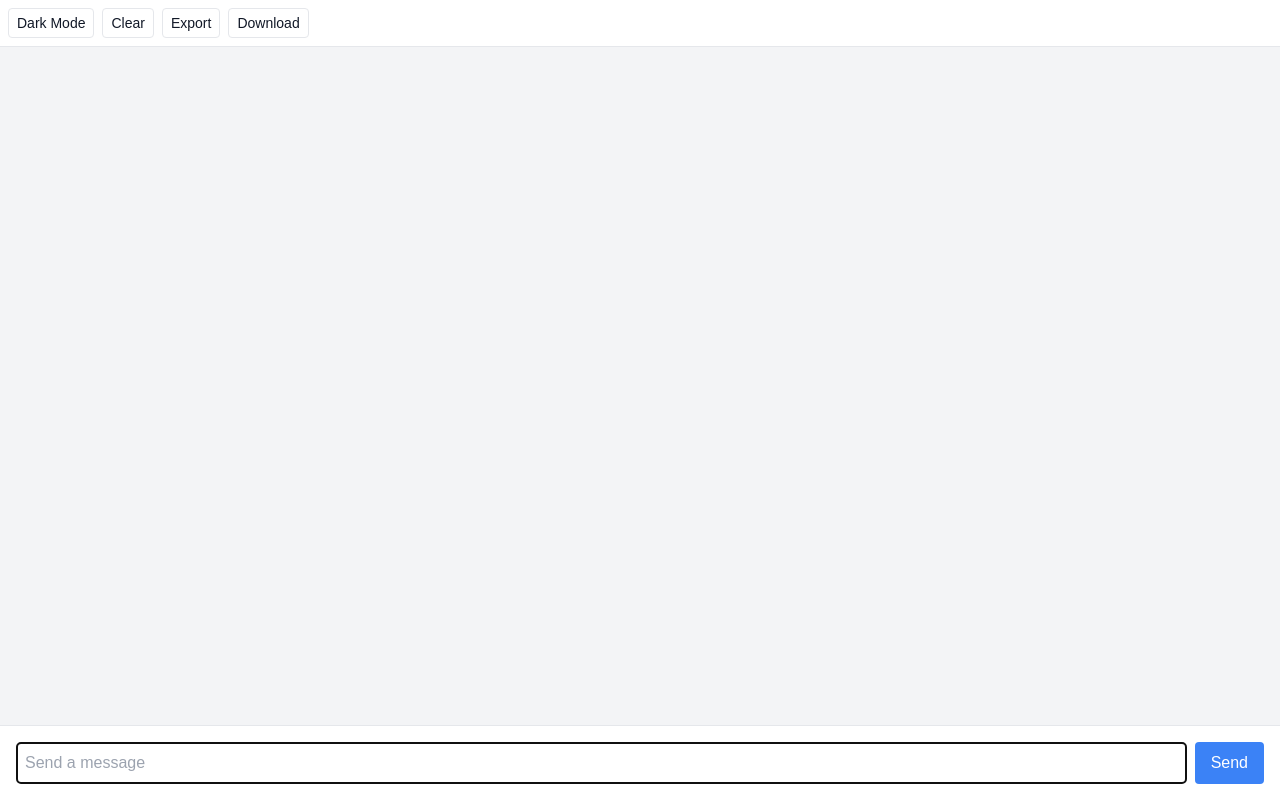
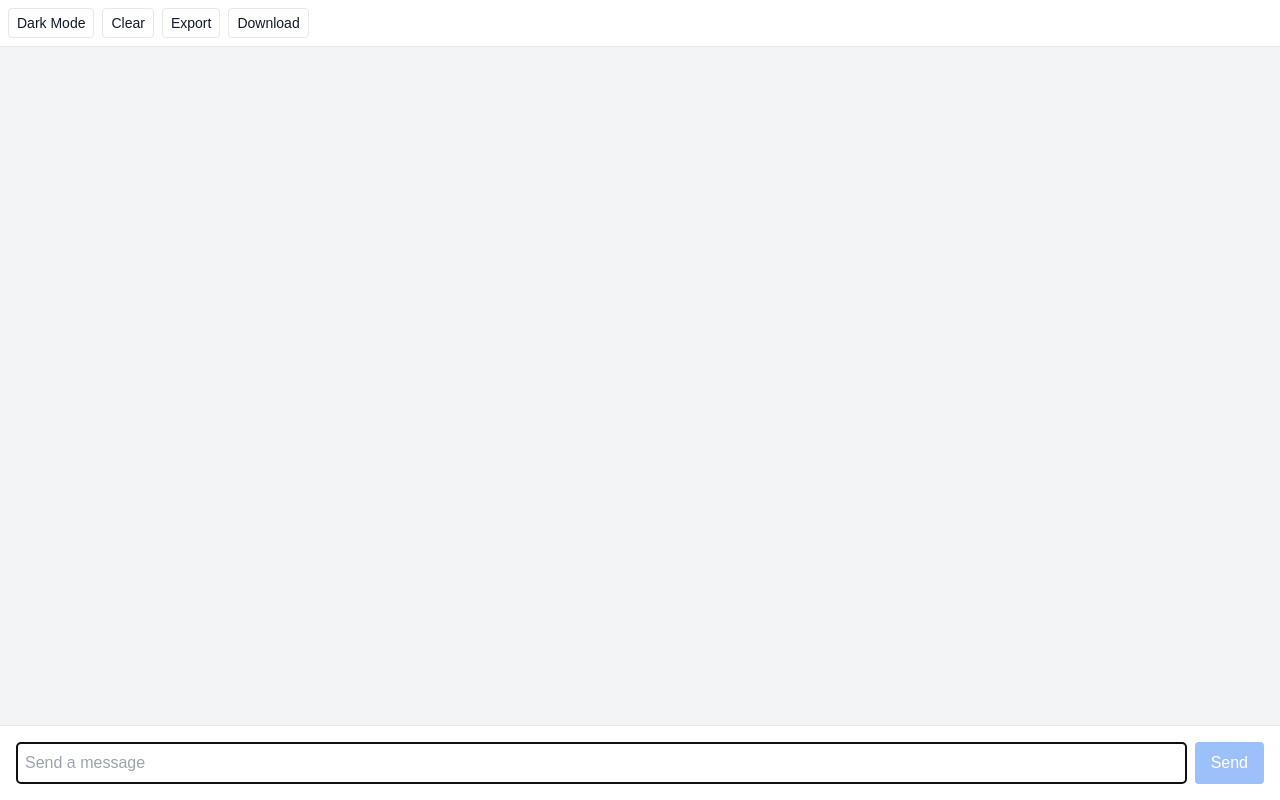
Before and after one commit to march-dave/react-next-anycase, a Next.js app: page / in a window 1280 px wide. Built offline with nearby package versions, Linux system fonts and the light colour scheme.

Commit message:
Disable send button when input empty

```diff
--- a/pages/chat.js
+++ b/pages/chat.js
@@ -7,6 +7,7 @@ export default function ChatPage() {
     { role: 'assistant', text: 'Hello, how can I help you today?', time: new Date().toLocaleTimeString() }
   ]);
   const [input, setInput] = useState('');
+  const disableSend = !input.trim();
 
   const handleSubmit = (e) => {
     e.preventDefault();
@@ -44,7 +45,7 @@ export default function ChatPage() {
             onKeyDown={handleKeyDown}
             placeholder="Send a message"
           />
-          <button type="submit" className="bg-blue-500 text-white rounded px-4 py-2">
+          <button type="submit" className="bg-blue-500 text-white rounded px-4 py-2 disabled:opacity-50" disabled={disableSend}>
             Send
           </button>
         </form>
--- a/pages/chatgpt-advanced.js
+++ b/pages/chatgpt-advanced.js
@@ -15,6 +15,7 @@ export default function ChatGptAdvanced() {
   const [loading, setLoading] = useState(false);
   const endRef = useRef(null);
   const inputRef = useRef(null);
+  const disableSend = loading || !input.trim();
 
   const handleClear = () => {
     setMessages([]);
@@ -122,7 +123,7 @@ export default function ChatGptAdvanced() {
           <button
             type="submit"
             className="bg-blue-500 text-white rounded px-4 py-2 disabled:opacity-50"
-            disabled={loading}
+            disabled={disableSend}
             aria-label="Send message"
           >
             Send
--- a/pages/chatgpt-ko.js
+++ b/pages/chatgpt-ko.js
@@ -14,6 +14,7 @@ export default function ChatGptKoPage() {
   const [loading, setLoading] = useState(false);
   const endRef = useRef(null);
   const inputRef = useRef(null);
+  const disableSend = loading || !input.trim();
 
   const handleClear = () => {
     setMessages([]);
@@ -134,7 +135,7 @@ export default function ChatGptKoPage() {
           <button
             type="submit"
             className="bg-blue-500 text-white rounded px-4 py-2 disabled:opacity-50"
-            disabled={loading}
+            disabled={disableSend}
             aria-label="메시지 전송"
           >
             전송
--- a/pages/chatgpt-stream.js
+++ b/pages/chatgpt-stream.js
@@ -11,6 +11,7 @@ export default function ChatGptStreamPage() {
   const [loading, setLoading] = useState(false);
   const endRef = useRef(null);
   const inputRef = useRef(null);
+  const disableSend = loading || !input.trim();
 
   const handleClear = () => {
     setMessages([]);
@@ -123,7 +124,7 @@ export default function ChatGptStreamPage() {
             onKeyDown={handleKeyDown}
             placeholder="Send a message"
           />
-          <button type="submit" className="bg-blue-500 text-white rounded px-4 py-2 disabled:opacity-50" disabled={loading} aria-label="Send message">
+          <button type="submit" className="bg-blue-500 text-white rounded px-4 py-2 disabled:opacity-50" disabled={disableSend} aria-label="Send message">
             Send
           </button>
         </form>
--- a/pages/chatgpt-ui-stream.js
+++ b/pages/chatgpt-ui-stream.js
@@ -14,6 +14,7 @@ export default function ChatGptUIStream() {
   const [loading, setLoading] = useState(false);
   const endRef = useRef(null);
   const inputRef = useRef(null);
+  const disableSend = loading || !input.trim();
 
   const handleClear = () => {
     setMessages([]);
@@ -155,7 +156,7 @@ export default function ChatGptUIStream() {
           <button
             type="submit"
             className="bg-blue-500 text-white rounded px-4 py-2 disabled:opacity-50"
-            disabled={loading}
+            disabled={disableSend}
             aria-label="Send message"
           >
             Send
--- a/pages/chatgpt-ui.js
+++ b/pages/chatgpt-ui.js
@@ -14,6 +14,7 @@ export default function ChatGptUIPersist() {
   const [loading, setLoading] = useState(false);
   const endRef = useRef(null);
   const inputRef = useRef(null);
+  const disableSend = loading || !input.trim();
 
   const handleClear = () => {
     setMessages([]);
@@ -134,7 +135,7 @@ export default function ChatGptUIPersist() {
           <button
             type="submit"
             className="bg-blue-500 text-white rounded px-4 py-2 disabled:opacity-50"
-            disabled={loading}
+            disabled={disableSend}
             aria-label="Send message"
           >
             Send
--- a/pages/chatgpt.js
+++ b/pages/chatgpt.js
@@ -12,6 +12,7 @@ export default function ChatGptPage() {
   const [loading, setLoading] = useState(false);
   const endRef = useRef(null);
   const inputRef = useRef(null);
+  const disableSend = loading || !input.trim();
 
   const handleClear = () => {
     setMessages([]);
@@ -106,7 +107,7 @@ export default function ChatGptPage() {
           <button
             type="submit"
             className="bg-blue-500 text-white rounded px-4 py-2 disabled:opacity-50"
-            disabled={loading}
+            disabled={disableSend}
             aria-label="Send message"
           >
             Send
--- a/pages/chatui.js
+++ b/pages/chatui.js
@@ -7,6 +7,7 @@ export default function ChatUI() {
     { role: 'assistant', text: 'Welcome! How can I help?', time: new Date().toLocaleTimeString() }
   ]);
   const [input, setInput] = useState('');
+  const disableSend = !input.trim();
 
   const handleSubmit = (e) => {
     e.preventDefault();
@@ -44,7 +45,7 @@ export default function ChatUI() {
             onKeyDown={handleKeyDown}
             placeholder="Send a message"
           />
-          <button type="submit" className="bg-blue-500 text-white rounded px-4 py-2">
+          <button type="submit" className="bg-blue-500 text-white rounded px-4 py-2 disabled:opacity-50" disabled={disableSend}>
             Send
           </button>
         </form>
--- a/pages/gpt.js
+++ b/pages/gpt.js
@@ -14,6 +14,7 @@ export default function GptUIPage() {
   const [loading, setLoading] = useState(false);
   const endRef = useRef(null);
   const inputRef = useRef(null);
+  const disableSend = loading || !input.trim();
 
   const handleClear = () => {
     setMessages([]);
@@ -113,7 +114,7 @@ export default function GptUIPage() {
           <button
             type="submit"
             className="bg-blue-500 text-white rounded px-4 py-2 disabled:opacity-50"
-            disabled={loading}
+            disabled={disableSend}
             aria-label="Send message"
           >
             Send
```
Also changed, not shown: 2 other files (tests, documents, lock files or other folders).
